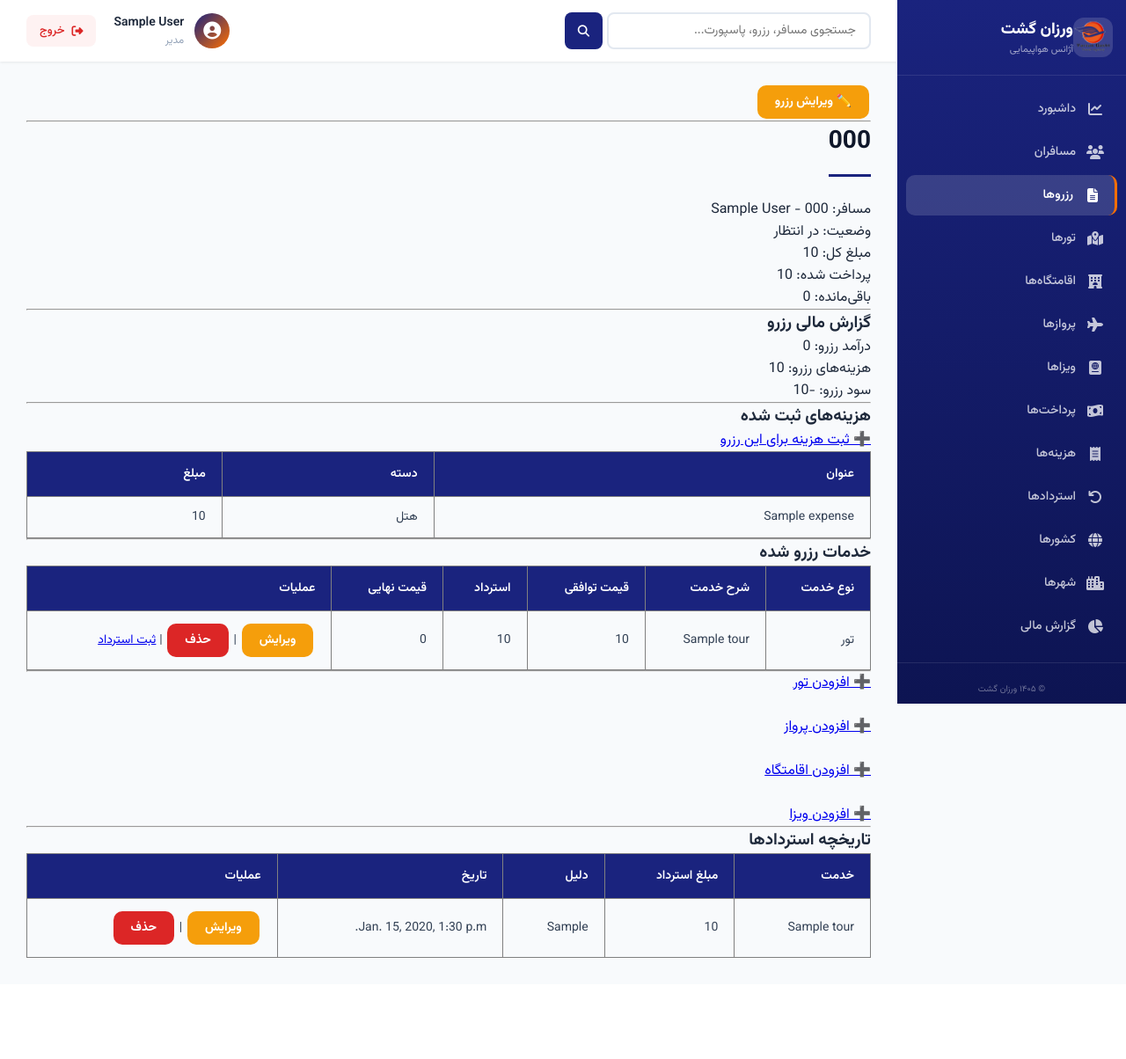
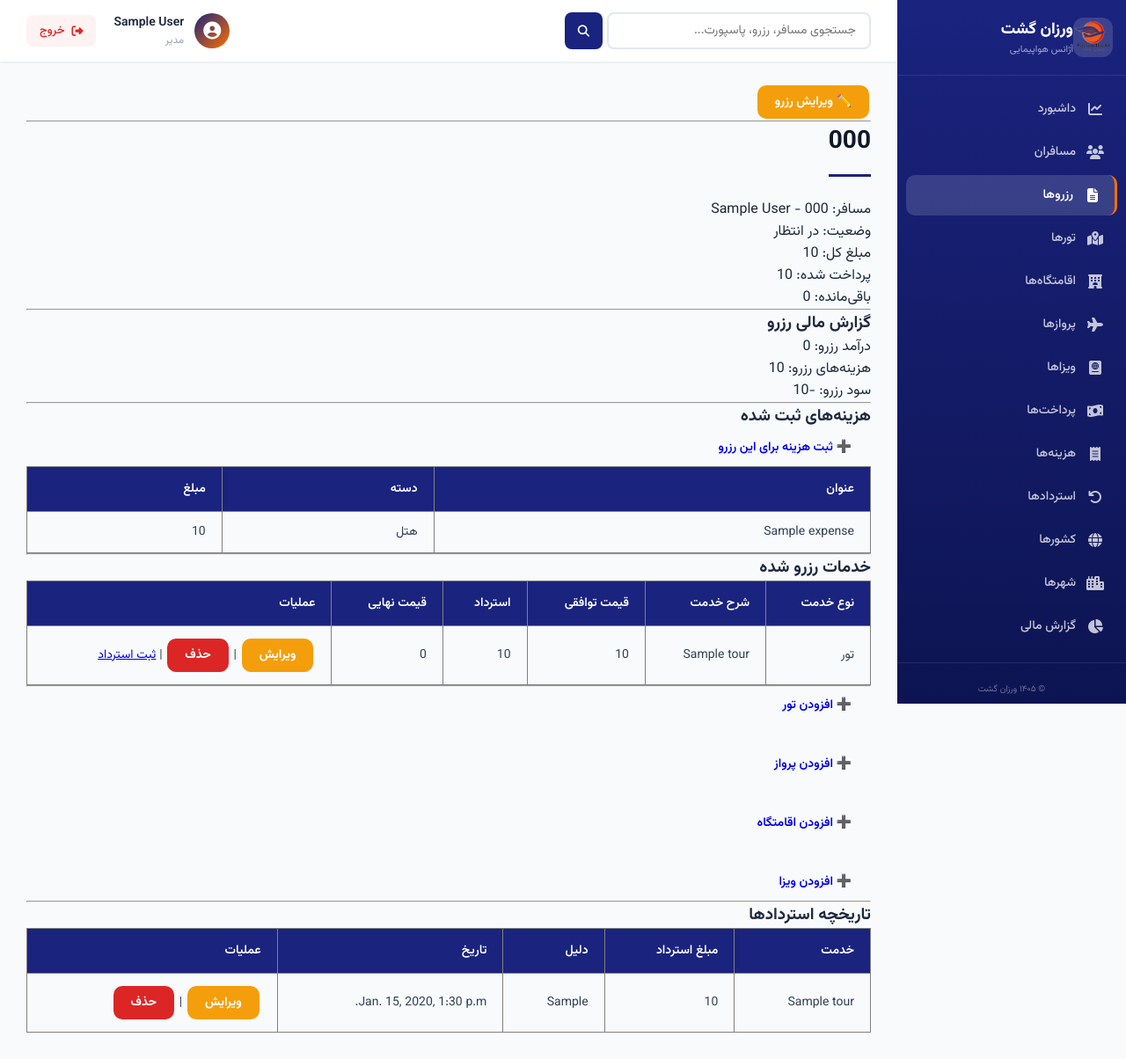
Before and after one commit to hivaasadi6048/travel_agency, a Django app: page /dashboard/bookings/1/ in a window 1280 px wide. Shown: the whole page at 88% size. Before the commit the page ends 1089 px from the top, so only its background shows below. Run offline with Django 5.2, Linux system fonts and the light colour scheme; a user stored in the database is signed in; tables that the repository leaves empty hold one stand-in row (values such as "Sample post").

Commit message:
clean: turquoise view, add buttons, cache bust

```diff
--- a/dashboard/static/dashboard/css/base.css
+++ b/dashboard/static/dashboard/css/base.css
@@ -325,14 +325,14 @@ textarea.form-control { min-height: 100px; resize: vertical; }
     display: inline-flex; align-items: center; justify-content: center; gap: 8px;
     transition: all 0.3s ease; border: 2px solid transparent;
 }
-.action-btn.view { background: var(--info); color: white; border-color: #2563eb; }
-.action-btn.view:hover { background: #1d4ed8; transform: translateY(-2px); box-shadow: 0 4px 12px rgba(37,99,235,0.3); }
+.action-btn.view { background: #00CED1; color: white; border-color: #00CED1; }
+.action-btn.view:hover { background: #008B8B; transform: translateY(-2px); box-shadow: 0 4px 12px rgba(37,99,235,0.3); }
 .action-btn.edit { background: var(--warning); color: white; border-color: #f59e0b; }
 .action-btn.edit:hover { background: #d97706; transform: translateY(-2px); box-shadow: 0 4px 12px rgba(245,158,11,0.3); }
 .action-btn.delete { background: var(--danger); color: white; border-color: #dc2626; }
 .action-btn.delete:hover { background: #b91c1c; transform: translateY(-2px); box-shadow: 0 4px 12px rgba(220,38,38,0.3); }
-.action-btn.show { background: var(--primary); color: white; border-color: var(--primary); }
-.action-btn.show:hover { background: var(--primary-dark); transform: translateY(-2px); box-shadow: 0 4px 12px rgba(26,35,126,0.3); }
+.action-btn.show { background: #00CED1; color: white; border-color: #00CED1; }
+.action-btn.show:hover { background: #008B8B; transform: translateY(-2px); box-shadow: 0 4px 12px rgba(26,35,126,0.3); }
 .action-btn i { font-size: 14px; }
 
 /* Raw action links in list tables */
@@ -344,12 +344,12 @@ textarea.form-control { min-height: 100px; resize: vertical; }
 .content a[href*="edit"]:hover { background: #d97706; transform: translateY(-2px); box-shadow: 0 3px 10px rgba(245,158,11,0.3); }
 .content a[href*="detail"],
 .content a[href*="show"] {
-    padding: 8px 20px; background: var(--info); color: white;
+    padding: 8px 20px; background: #00CED1; color: white;
     border-radius: 10px; font-size: 14px; font-weight: 700;
     text-decoration: none; transition: all 0.3s ease; display: inline-block; margin: 2px;
 }
 .content a[href*="detail"]:hover,
-.content a[href*="show"]:hover { background: #1d4ed8; transform: translateY(-2px); box-shadow: 0 3px 10px rgba(37,99,235,0.3); }
+.content a[href*="show"]:hover { background: #008B8B; transform: translateY(-2px); box-shadow: 0 3px 10px rgba(0,206,209,0.3); }
 .content a[href*="delete"] {
     padding: 8px 20px; background: var(--danger); color: white;
     border-radius: 10px; font-size: 14px; font-weight: 700;
--- a/dashboard/templates/dashboard/accommodations/list.html
+++ b/dashboard/templates/dashboard/accommodations/list.html
@@ -6,9 +6,7 @@
 
 <p>
 
-    <a href="{% url 'dashboard:add_accommodation' %}">
-        ➕ افزودن اقامتگاه
-    </a>
+    <a href="{% url 'dashboard:add_accommodation' %}" class="btn btn-add">➕ افزودن اقامتگاه</a>
 
 </p>
 
--- a/dashboard/templates/dashboard/base.html
+++ b/dashboard/templates/dashboard/base.html
@@ -20,7 +20,7 @@
     <!-- Font Awesome -->
     <link rel="stylesheet" href="https://cdnjs.cloudflare.com/ajax/libs/font-awesome/6.5.0/css/all.min.css">
 
-    <link rel="stylesheet" href="{% static 'dashboard/css/base.css' %}">
+    <link rel="stylesheet" href="{% static 'dashboard/css/base.css' %}?v=2">
     <link rel="stylesheet" href="{% static 'dashboard/css/dashboard.css' %}">
     {% block css %}
     <link rel="stylesheet" href="{% static 'dashboard/css/dashboard.css' %}">
--- a/dashboard/templates/dashboard/bookings/detail.html
+++ b/dashboard/templates/dashboard/bookings/detail.html
@@ -62,9 +62,7 @@
 
 <h3>هزینه‌های ثبت شده</h3>
 
-<a href="{% url 'dashboard:add_booking_expense' booking.id %}">
-➕ ثبت هزینه برای این رزرو
-</a>
+<a href="{% url 'dashboard:add_booking_expense' booking.id %}" class="btn btn-add">➕ ثبت هزینه برای این رزرو</a>
 
 <table border="1" width="100%" cellpadding="10">
 
@@ -179,27 +177,19 @@
 
 <hr>
 
-<a href="{% url 'dashboard:add_tour_to_booking' booking.id %}">
-➕ افزودن تور
-</a>
+<a href="{% url 'dashboard:add_tour_to_booking' booking.id %}" class="btn btn-add">➕ افزودن تور</a>
 
 <br><br>
 
-<a href="{% url 'dashboard:add_flight_to_booking' booking.id %}">
-➕ افزودن پرواز
-</a>
+<a href="{% url 'dashboard:add_flight_to_booking' booking.id %}" class="btn btn-add">➕ افزودن پرواز</a>
 
 <br><br>
 
-<a href="{% url 'dashboard:add_accommodation_to_booking' booking.id %}">
-➕ افزودن اقامتگاه
-</a>
+<a href="{% url 'dashboard:add_accommodation_to_booking' booking.id %}" class="btn btn-add">➕ افزودن اقامتگاه</a>
 
 <br><br>
 
-<a href="{% url 'dashboard:add_visa_to_booking' booking.id %}">
-➕ افزودن ویزا
-</a>
+<a href="{% url 'dashboard:add_visa_to_booking' booking.id %}" class="btn btn-add">➕ افزودن ویزا</a>
 
 <hr>
 
--- a/dashboard/templates/dashboard/bookings/list.html
+++ b/dashboard/templates/dashboard/bookings/list.html
@@ -31,9 +31,7 @@
 
 </h2>
 
-<a href="{% url 'dashboard:booking_create' %}">
-    ➕ رزرو جدید
-</a>
+<a href="{% url 'dashboard:booking_create' %}" class="btn btn-add">➕ رزرو جدید</a>
 
 <br><br>
 
--- a/dashboard/templates/dashboard/expenses/list.html
+++ b/dashboard/templates/dashboard/expenses/list.html
@@ -8,9 +8,7 @@
 
 <h2>لیست هزینه‌ها</h2>
 
-<a href="{% url 'dashboard:add_expense' %}">
-➕ ثبت هزینه
-</a>
+<a href="{% url 'dashboard:add_expense' %}" class="btn btn-add">➕ ثبت هزینه</a>
 
 <br><br>
 
--- a/dashboard/templates/dashboard/flights/list.html
+++ b/dashboard/templates/dashboard/flights/list.html
@@ -6,9 +6,7 @@
 
 <p>
 
-<a href="{% url 'dashboard:add_flight' %}">
-    ➕ افزودن پرواز
-</a>
+<a href="{% url 'dashboard:add_flight' %}" class="btn btn-add">➕ افزودن پرواز</a>
 
 </p>
 
--- a/dashboard/templates/dashboard/passengers/detail.html
+++ b/dashboard/templates/dashboard/passengers/detail.html
@@ -348,9 +348,7 @@
 
 </h3>
 
-<a href="{% url 'dashboard:add_document' passenger.id %}">
-➕ افزودن مدرک
-</a>
+<a href="{% url 'dashboard:add_document' passenger.id %}" class="btn btn-add">➕ افزودن مدرک</a>
 
 <br><br>
 
--- a/dashboard/templates/dashboard/passengers/list.html
+++ b/dashboard/templates/dashboard/passengers/list.html
@@ -21,9 +21,7 @@
 
 </form>
 
-<a href="{% url 'dashboard:passenger_create' %}">
-    ➕ مسافر جدید
-</a>
+<a href="{% url 'dashboard:passenger_create' %}" class="btn btn-add">➕ مسافر جدید</a>
 
 <br><br>
 
--- a/dashboard/templates/dashboard/tours/list.html
+++ b/dashboard/templates/dashboard/tours/list.html
@@ -5,9 +5,7 @@
 <h2>لیست تورها</h2>
 
 <p>
-<a href="{% url 'dashboard:add_tour' %}">
-➕ افزودن تور
-</a>
+<a href="{% url 'dashboard:add_tour' %}" class="btn btn-add">➕ افزودن تور</a>
 </p>
 
 <table border="1" width="100%" cellpadding="10">
--- a/dashboard/templates/dashboard/visas/list.html
+++ b/dashboard/templates/dashboard/visas/list.html
@@ -6,9 +6,7 @@
 
 <p>
 
-    <a href="{% url 'dashboard:add_visa' %}">
-        ➕ افزودن ویزا
-    </a>
+    <a href="{% url 'dashboard:add_visa' %}" class="btn btn-add">➕ افزودن ویزا</a>
 
 </p>
 
```
